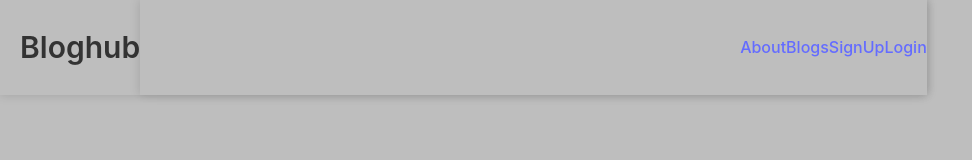
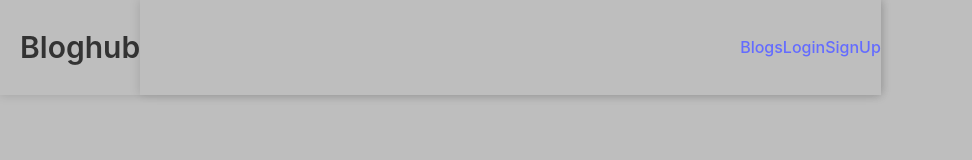
Before and after one commit to Prodigysec/Bloghub, a React (Vite) app in the folder client/: page / in a window 1280 px wide. Shown: the top 160 px of the page, without its empty margins (0-972 px from the left). Built offline with nearby package versions, Linux system fonts and the light colour scheme.

Commit message:
Add loginpage endpoint

```diff
--- a/client/src/components/home.jsx
+++ b/client/src/components/home.jsx
@@ -9,10 +9,9 @@ function Home() {
         <h2>Bloghub</h2>
         <nav>
           <ul>
-            <Link to={`/about`}>About</Link>
             <Link to={`/blogsPage`}>Blogs</Link>
+            <Link to={`/loginPage`}>Login</Link>
             <Link to={`/signupPage`}>SignUp</Link>
-            <Link to={`/loginPage`}>Login</Link>
           </ul>
         </nav>
       </header>
```
